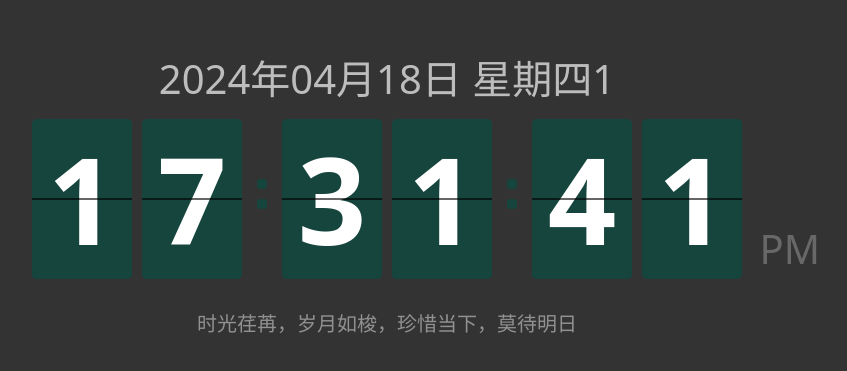
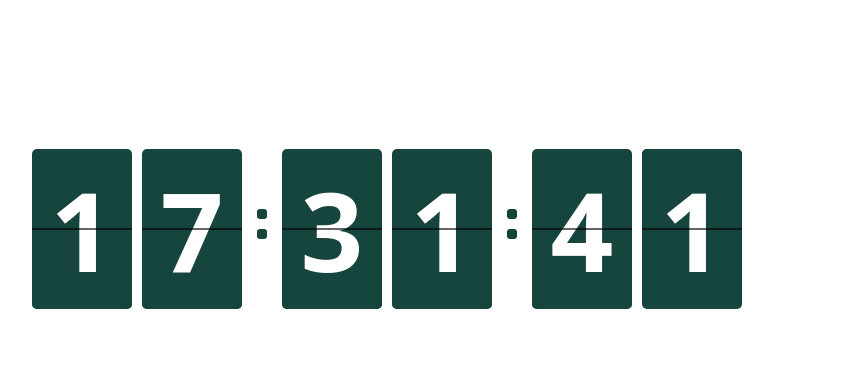
Before and after one commit to xw5/clock, a React (Vite) app: page /#/normal in a window 1280 px wide. Shown: the part 201-572 px from the top of the page, without its empty margins (253-1100 px from the left). Built offline with nearby package versions, Linux system fonts and the light colour scheme.

Commit message:
feat:翻牌时钟优化

```diff
--- a/src/main/index.js
+++ b/src/main/index.js
@@ -6,19 +6,20 @@ import icon from '../../resources/icon.png?asset'
 function createWindow() {
   // Create the browser window.
   const mainWindow = new BrowserWindow({
-    width: 750,
-    height: 640,
+    width: 710,
+    height: 260,
     show: false,
     autoHideMenuBar: true,
     // alwaysOnTop: true,
-    frame: true,
+    transparent: true,
+    frame: false,
     ...(process.platform === 'linux' ? { icon } : {}),
     webPreferences: {
       preload: join(__dirname, '../preload/index.js'),
       sandbox: false
     }
-  })
-
+  });
+  // mainWindow.setIgnoreMouseEvents(true);
   mainWindow.on('ready-to-show', () => {
     mainWindow.show()
   })
--- a/src/renderer/src/App.jsx
+++ b/src/renderer/src/App.jsx
@@ -1,11 +1,19 @@
 import Versions from './components/Versions'
+import { useEffect } from 'react';
 import { HashRouter, Routes, Route } from "react-router-dom";
 import Normal from './pages/Normal/Normal.jsx';
 import Options from './pages/Options/Options.jsx';
+import heartbeat from '@renderer/utils/heartbeat';
 
 function App() {
   const ipcHandle = () => window.electron.ipcRenderer.send('ping')
-
+  useEffect(() => {
+    heartbeat.start();
+    return () => {
+      heartbeat.stop();
+    };
+  },
+  []);
   return <HashRouter >
     <Routes>
       <Route path="/normal" element={<Normal />} />
--- /dev/null
+++ b/src/renderer/src/components/DateStr/DateStr.jsx
@@ -0,0 +1,27 @@
+import { useState, useEffect, useRef } from 'react';
+import { timestampToTime } from '@renderer/utils/common.js';
+
+function DateStr({initialValue}) {
+  const [dateStr, setDateStr] = useState('');
+  const timer = useRef();
+
+  const countTime = () => {
+    const timeStr = timestampToTime();
+    const timeArr = timeStr.split(' ');
+    setDateStr(timeArr[0] + ' ' + timeArr[2]);
+  }
+
+  useEffect(() => {
+    timer.current = setInterval(()=>{
+      countTime();
+    },1000);
+    return () => {
+      clearInterval(timer.current);
+    };
+  }, []);
+
+
+  return <div className="text-[rgba(255,255,255,.68)] text-[40px] w-full leading-[1.5em] text-center">{ dateStr }</div>
+}
+
+export default DateStr
--- /dev/null
+++ b/src/renderer/src/components/TextRolling/TextRolling.css
@@ -0,0 +1,25 @@
+.tips-wrap{
+  perspective: 400px;
+  /* animation: tipsani 4s steps(4) 0s infinite; */
+}
+.tips-container{
+  transform-style: preserve-3d;
+  transform-origin: 50% 50% -15px;
+  transition: transform .4s;
+}
+.tips0,.tips1,.tips2,.tips3{
+  backface-visibility: hidden;
+}
+.tips1{
+  top: 100%;
+  transform-origin: center top;
+  transform: rotateX(-90deg);
+}
+.tips2{
+  transform: translateZ(-30px) rotateX(180deg);
+}
+.tips3{
+  top: -100%;
+  transform-origin: center bottom;
+  transform: rotateX(90deg);
+}
--- /dev/null
+++ b/src/renderer/src/components/TextRolling/TextRolling.jsx
@@ -0,0 +1,45 @@
+import { useState, useEffect, useRef } from 'react';
+import heartbeat from '@renderer/utils/heartbeat';
+import './TextRolling.css';
+
+function TextRolling() {
+  const [tipss, setTipss] = useState(['一寸光阴一寸金，寸金难买寸光阴','时光荏苒，岁月如梭，珍惜当下，莫待明日','时间是生命的馈赠，珍惜它，就是对生命最好的尊重','时间就像流水，一旦逝去，便不复返']);
+  const [tipsIndex, setTipsIndex] = useState(0);
+  const timer = useRef();
+  const dirction = useRef('up');
+  const heartIndex = useRef();
+  const countTag= useRef(0);
+
+  const tipsHandle = () => {
+    countTag.current += 1;
+    if (countTag.current >= 3) {
+      countTag.current = 0;
+      const tipsIndexTemp = tipsIndex + (dirction.current === 'up' ? 1 : -1);
+      console.log('---- countTag.current ----:test', tipsIndexTemp, tipsIndex, dirction.current);
+      setTipsIndex(tipsIndexTemp);
+      if (tipsIndexTemp >= 3) {
+        dirction.current = 'down';
+      } else if (tipsIndexTemp <= 0) {
+        dirction.current = 'up';
+      }
+    }
+  }
+
+  useEffect(() => {
+    heartIndex.current = heartbeat.add(tipsHandle);
+    return () => {
+      clearInterval(timer.current);
+      heartbeat.remove(heartIndex.current);
+    };
+  }, [tipsIndex]);
+
+  return (
+    <div className="text-[rgba(255,255,255,.46)] text-[20px] absolute bottom-[-2em] left-0 w-full text-center leading-[1.5em] h-[1.5em] tips-wrap">
+      <div className="w-full h-full relative tips-container" style={{transform:`rotateX(${tipsIndex * 90}deg)`}}>
+        {tipss.map((tips, index) => <p className={"w-full h-full text-center absolute top-0 left-0 "+'tips'+index} key={index}>{ tips }</p>)}
+      </div>
+    </div>
+  )
+}
+
+export default TextRolling
--- a/src/renderer/src/pages/Normal/Normal.jsx
+++ b/src/renderer/src/pages/Normal/Normal.jsx
@@ -1,26 +1,23 @@
 import { useState, useEffect, useRef } from 'react'
 import { useNavigate, Link } from 'react-router-dom';
 import { timestampToTime } from '@renderer/utils/common.js';
-import './normal.css';
+import TextRolling from '@renderer/components/TextRolling/TextRolling.jsx';
+import DateStr from '@renderer/components/DateStr/DateStr.jsx';
+import heartbeat from '@renderer/utils/heartbeat';
+import './Normal.css';
 
 function Normal({}) {
-  const [dateStr, setDateStr] = useState('');
   const [ampm, setAmpm] = useState('');
-  const [tipss] = useState(['一寸光阴一寸金，寸金难买寸光阴','时光荏苒，岁月如梭，珍惜当下，莫待明日','时间是生命的馈赠，珍惜它，就是对生命最好的尊重','时间就像流水，一旦逝去，便不复返']);
-  const [tipsIndex, setTipsIndex] = useState(0);
   const [nowVal, setNowVal] = useState([0,0,0,0,0,0]);
   const [nextVal, setNextVal] = useState([0,0,0,0,0,0]);
   const [isPointAni, setIsPointAni] = useState(false);
   const [scaleSize, setScaleSize] = useState(1);
-  let countTag = useRef(0);
-  let dirction = useRef('up');
-  let timer = useRef();
+  let heartIndex = useRef();
 
   const countTime = () => {
     const timeStr = timestampToTime();
     const timeArr = timeStr.split(' ');
     setAmpm(timeArr[3]);
-    setDateStr(timeArr[0] + ' ' + timeArr[2]);
     setNextVal(timeArr[1].replace(/:/g, '').split(''))
     setIsPointAni(true);
     setTimeout(()=>{
@@ -40,44 +37,23 @@ function Normal({}) {
     setScaleSize(scaleTemp > 1 ? 1 : scaleTemp);
   };
 
-  const tipsHandle = () => {
-    countTag.current += 1;
-    if (countTag.current === 3){
-      countTag.current = 0;
-      const tipsIndexTemp = tipsIndex + (dirction.current === 'up' ? 1 : -1);
-      console.log('---- countTag.current ----:test', tipsIndexTemp, tipsIndex, dirction.current);
-      setTipsIndex(tipsIndexTemp);
-      if (tipsIndexTemp >= 3) {
-        dirction.current = 'down';
-      } else if (tipsIndexTemp <= 0) {
-        dirction.current = 'up';
-      }
-    }
-  }
-
   useEffect(() => {
     resizeFn();
-    timer.current = setInterval(()=>{
-      countTime();
-      tipsHandle();
-    },1000);
+    heartIndex.current = heartbeat.add(countTime);
     window.addEventListener('resize', resizeFn, false);
     return () => {
-      clearInterval(timer.current);
+      heartbeat.remove(heartIndex.current);
       window.removeEventListener('resize', resizeFn, false);
     };
-  }, [tipsIndex]);
+  }, []);
 
   return (
-    <div className="w-full h-screen fixed inset-0 z-50 bg-[rgba(0,0,0,.8)] flex flex-col justify-center items-center clock-wrap">
-    <div className="clock-container relative" style={{transform: `scale(${scaleSize})`}}>
-      <div className="text-[rgba(255,255,255,.68)] text-[40px] absolute top-[-80px] left-0 w-full leading-[80px] text-center">{ dateStr }{tipsIndex}</div>
-      <div className="text-[rgba(255,255,255,.46)] text-[20px] absolute bottom-[-60px] left-0 w-full text-center leading-[30px] h-[30px] tips-wrap">
-        <div className="w-full h-full relative tips-container" style={{transform:`rotateX(${tipsIndex * 90}deg)`}}>
-          {tipss.map((tips, index) => <p className={"w-full h-full text-center absolute top-0 left-0 "+'tips'+index} key={index}>{ tips }</p>)}
-        </div>
-      </div>
-      <div className="text-[rgba(255,255,255,.26)] text-[40px] absolute bottom-0 right-[-78px]">{ ampm }</div>
+    <div className="w-full h-screen fixed inset-0 z-50 flex flex-col justify-center items-center pointer-events-none clock-wrap">
+    <div className="clock-container relative w-[710px] flex flex-col pointer-events-auto" style={{transform: `scale(${scaleSize})`}}>
+      {/* 日期 星期 */}
+      <DateStr />
+      {/* <div className="text-[rgba(255,255,255,.26)] text-[40px] absolute bottom-0 right-[-78px]">{ ampm }</div> */}
+      <div className="w-full flex flex-row items-center">
         <div className={"clock-item mr-[10px]" + (nowVal[0] !== nextVal[0] ? ' active' : '')}>
           <div className="clock-num up up-front">{ nowVal[0] }</div>
           <div className="clock-num down down-front">{ nowVal[0] }</div>
@@ -122,7 +98,9 @@ function Normal({}) {
           <div className="clock-num up up-back">{ nextVal[5] }</div>
           <div className="clock-num down down-back">{ nextVal[5] }</div>
         </div>
-
+      </div>
+      {/* 提示 */}
+      <TextRolling />
     </div>
   </div>
   )
--- a/src/renderer/src/pages/Normal/normal.css
+++ b/src/renderer/src/pages/Normal/normal.css
@@ -1,11 +1,11 @@
 .clock-wrap{
-  -webkit-backdrop-filter: blur(8px);
+  /* -webkit-backdrop-filter: blur(8px);
   backdrop-filter: blur(8px);
-  transition: opacity 0.3s;
+  transition: opacity 0.3s; */
 }
 .clock-container{
-  display: flex;
-  flex-direction: row;
+  user-select: none;
+  -webkit-app-region: drag;
 }
 .clock-item{
   position: relative;
@@ -36,7 +36,7 @@
   text-align: center;
   /* display: flex;
   justify-content: center; */
-  font-size: 120px;
+  font-size: 110px;
   font-weight: bold;
   color: #fff;
   backface-visibility: hidden;
@@ -65,15 +65,15 @@
 .up-back{
   z-index: 3;
   transform-origin: center bottom;
-  transform: rotateX(180deg);
+  transform: translate3d(0, 0, 0) rotateX(180deg);
 }
 .clock-item.active .down-front{
   transition: transform .5s linear;
-  transform: rotateX(180deg);
+  transform: translate3d(0, 0, 0) rotateX(180deg);
 }
 .clock-item.active .up-back{
   transition: transform .5s linear;
-  transform: rotateX(0deg);
+  transform: translate3d(0, 0, 0) rotateX(0deg);
 }
 .separate{
   display: flex;
--- /dev/null
+++ b/src/renderer/src/utils/heartbeat.js
@@ -0,0 +1,33 @@
+// 全局定时器类
+class HeartBeat {
+  constructor() {
+    this.timer = null;
+    this.runBack = [];
+  }
+
+  // 添加心跳运行方法
+  add(fn) {
+    this.runBack.push(fn);
+    return this.runBack.length - 1;
+  }
+
+  // 移除心跳运行方法
+  remove(index) {
+    this.runBack.splice(index, 1);
+  }
+
+  // 启动心跳
+  start() {
+    this.timer = setInterval(() => {
+      this.runBack.forEach((fn) => fn && fn());
+      console.log('---- HeartBeat ----:心跳监听的程序', this.runBack.legnth);
+    }, 1000);
+  }
+
+  // 停止心跳
+  stop() {
+    clearInterval(this.timer);
+  }
+}
+
+export default new HeartBeat();
```
Lines whose indentation alone changed are shown as unchanged.
